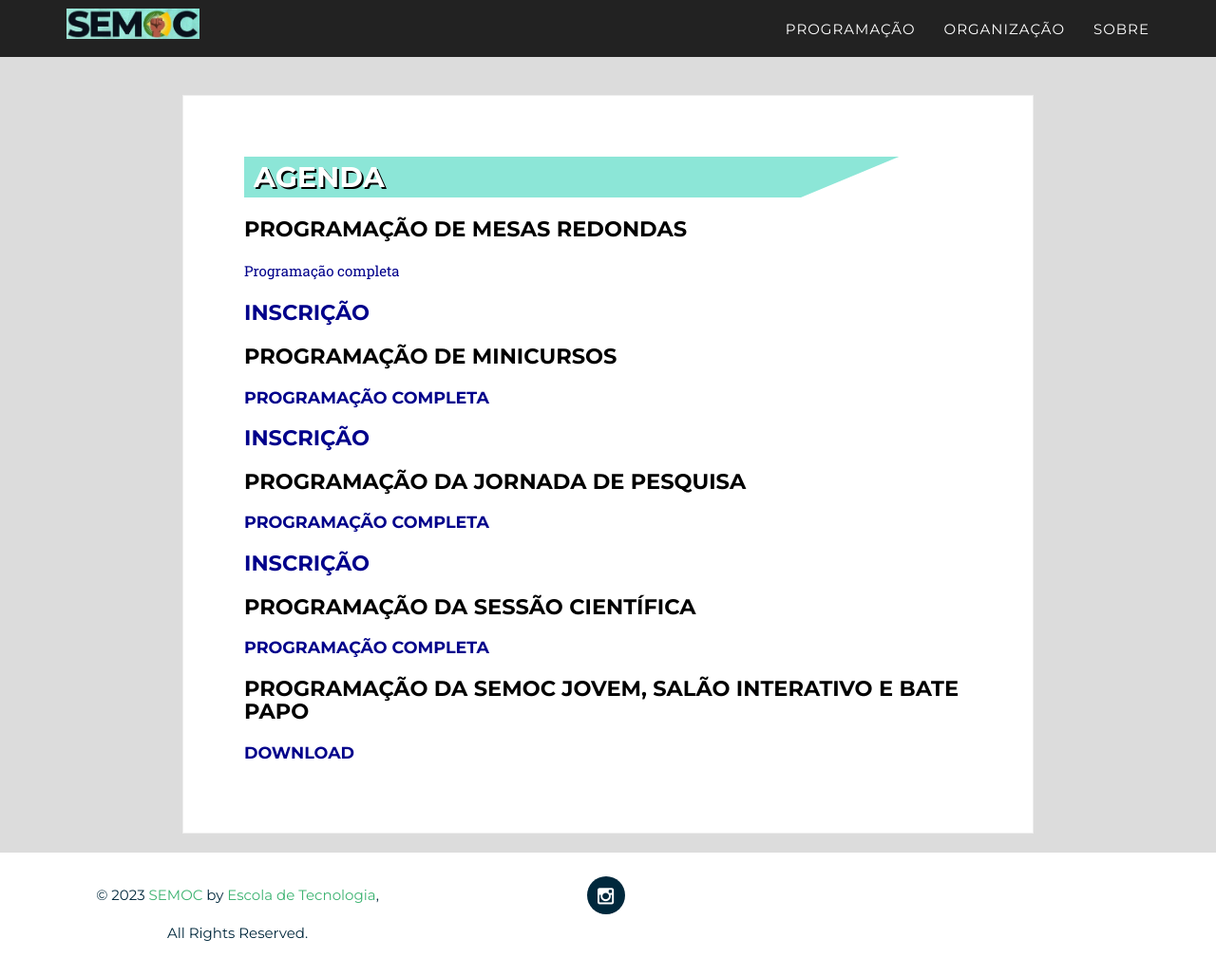
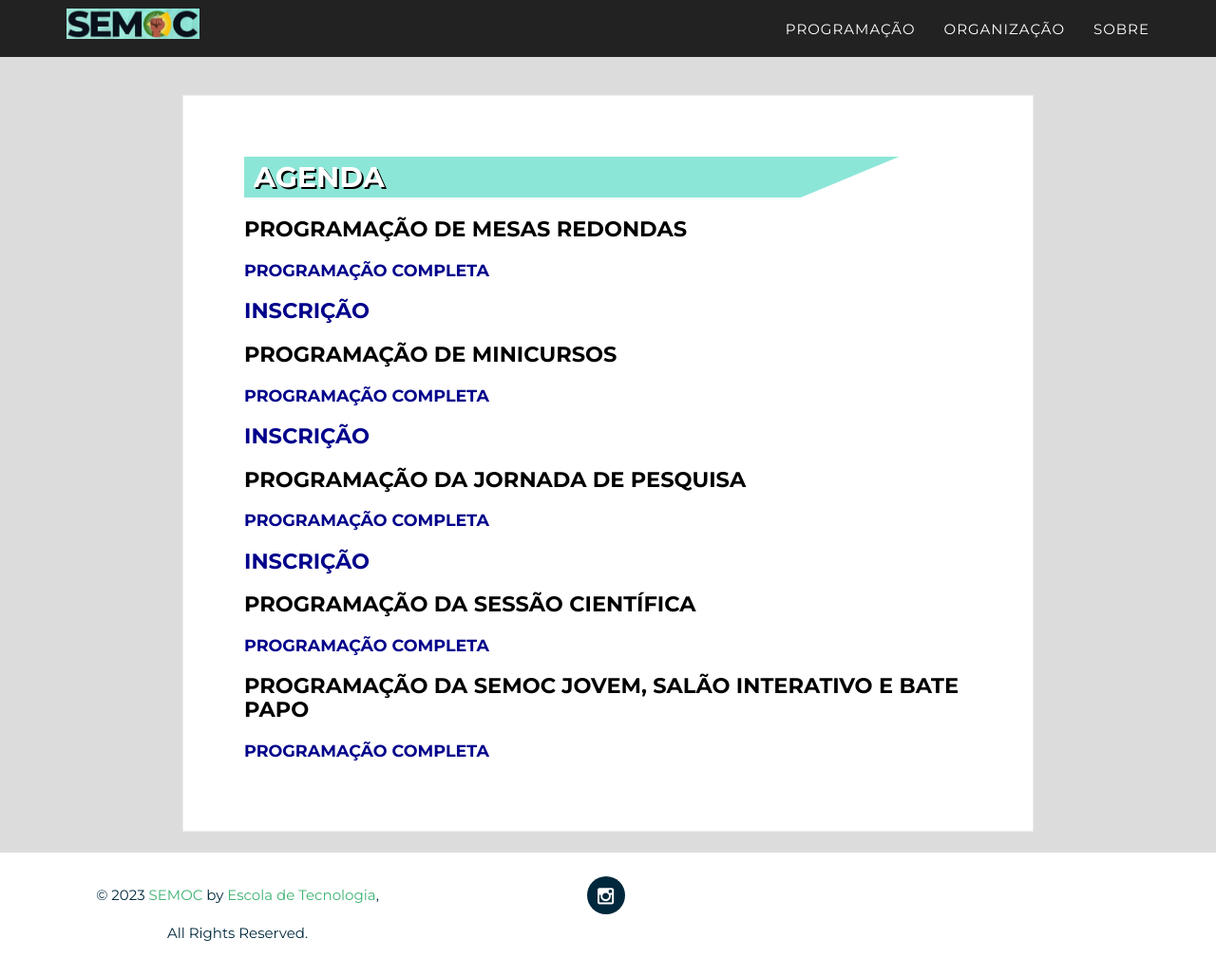
Before and after one commit to mariojp/semoc-site, a Jekyll site: the page built from _2017_pages/agenda.html, in a window 1280 px wide and 1028 px high. Shown: the whole window at 95% size. Built offline with Jekyll 4.4.1, drawn with Linux system fonts in a browser that asks for light colours; some web fonts are replaced.

Commit message:
Update agenda.html

```diff
--- a/_2017_pages/agenda.html
+++ b/_2017_pages/agenda.html
@@ -12,7 +12,7 @@ published: true
     <div class="event black-frame">
       <h1>{{ page.title }}</h1>
         <h2>PROGRAMAÇÃO DE MESAS REDONDAS</h2>
-        <h3></h3><a href="https://docs.google.com/document/d/1uiDxy5A32qdHpVpaLqLqRqahL1CiKXcz/edit?usp=sharing&ouid=114716265753465788417&rtpof=true&sd=true" >Programação completa</a></h3>
+        <h3><a href="https://docs.google.com/document/d/1uiDxy5A32qdHpVpaLqLqRqahL1CiKXcz/edit?usp=sharing&ouid=114716265753465788417&rtpof=true&sd=true" >Programação completa</a></h3>
         <h2><a class=".h2" href="https://www.sympla.com.br/produtor/semoc">Inscrição</a><br></h2>
 
         <h2>PROGRAMAÇÃO DE MINICURSOS</h2>
@@ -27,7 +27,7 @@ published: true
         <h3><a href="https://docs.google.com/document/d/147vod3cnZx_gt3xLX9T2h_PwK2b7zyvX/edit?usp=sharing&ouid=114716265753465788417&rtpof=true&sd=true" >Programação completa</a></h3>
 
         <h2>PROGRAMAÇÃO DA SEMOC JOVEM, Salão Interativo e Bate Papo</h2>
-        <h3><a href="https://drive.google.com/drive/folders/1BANAk5x-WAvN4wOLHMeREVQyq0hv_Vr3?usp=sharing" >download</a></h3>
+        <h3><a href="https://drive.google.com/drive/folders/1BANAk5x-WAvN4wOLHMeREVQyq0hv_Vr3?usp=sharing" >Programação completa</a></h3>
 
 
 <!--         <table class="agenda">
```
